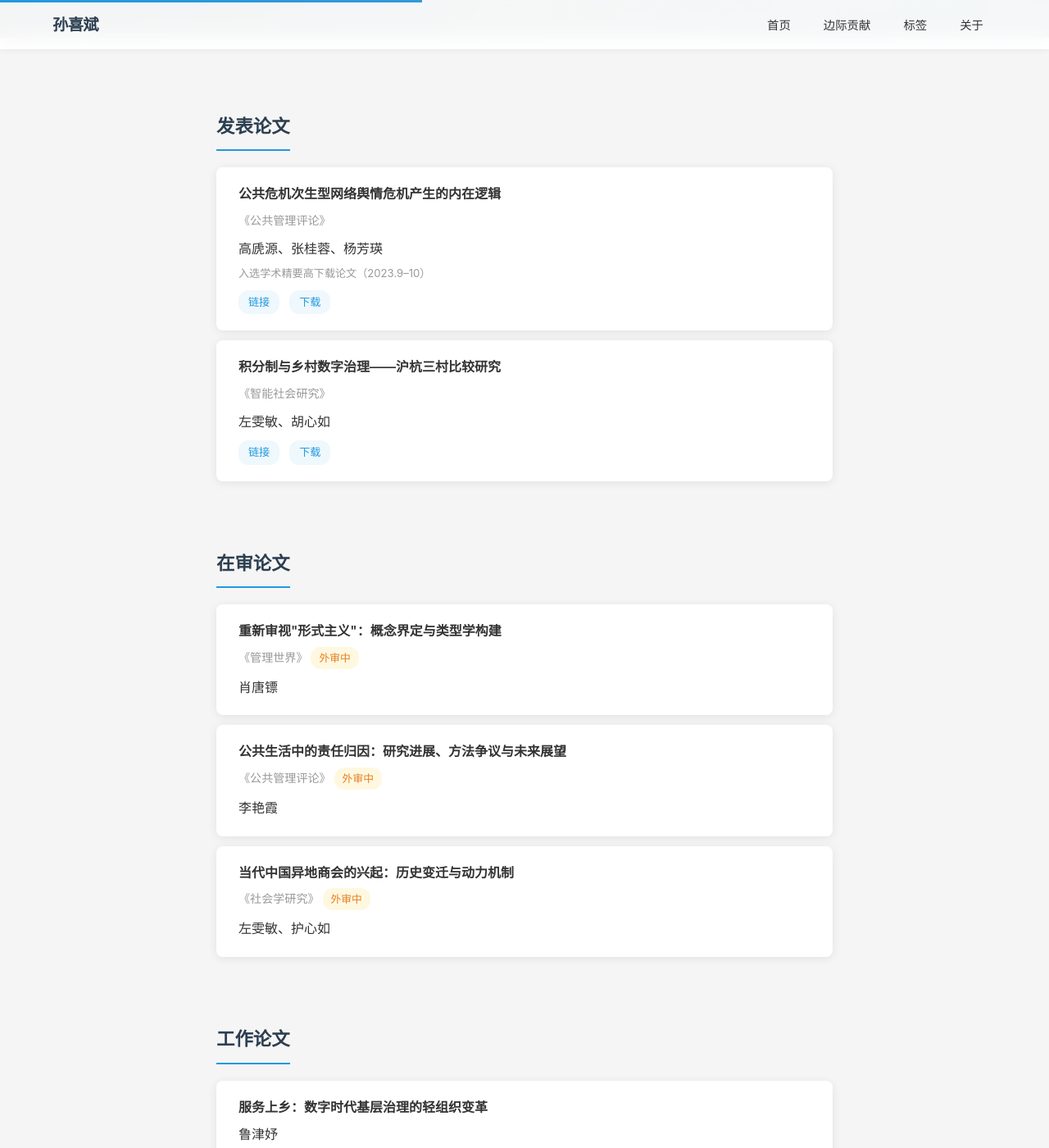
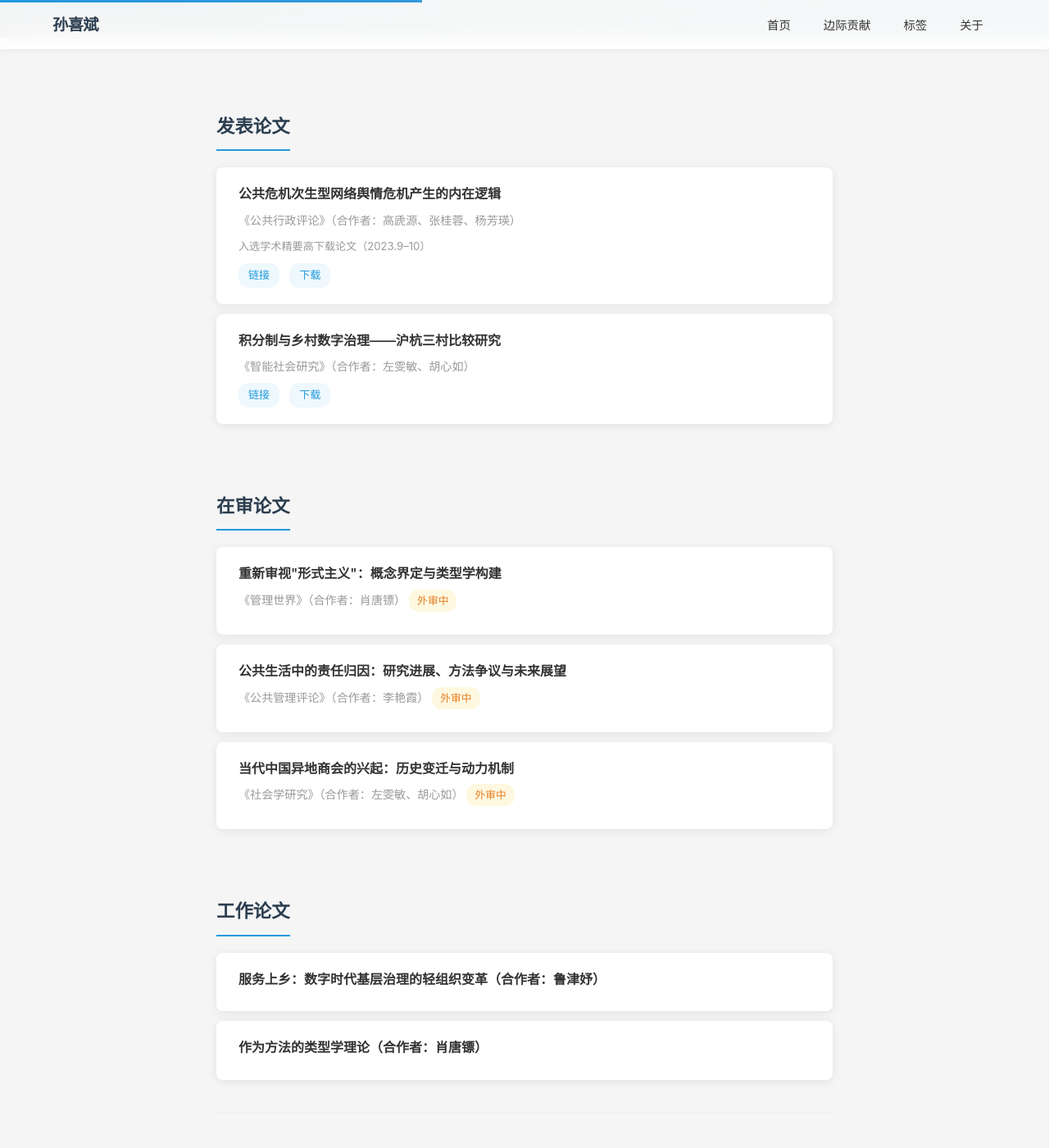
Before and after one commit to xibinsun/xibinsun.github.io, a Jekyll site: the page built from publication.html, in a window 1280 px wide and 1400 px high, scrolled down 354 px. Shown: the whole window at 82% size. Built offline with Jekyll 4.4.1, drawn with Linux system fonts in a browser that asks for light colours; nearby versions of some CDN libraries.

Commit message:
Update publication.html

```diff
--- a/publication.html
+++ b/publication.html
@@ -13,8 +13,7 @@ description: "学术论文与研究成果"
 
         <div class="pub-item">
             <div class="pub-title">公共危机次生型网络舆情危机产生的内在逻辑</div>
-            <div class="pub-journal">《公共管理评论》</div>
-            <div class="pub-co">高虒源、张桂蓉、杨芳瑛</div>
+            <div class="pub-journal">《公共行政评论》（合作者：高虒源、张桂蓉、杨芳瑛）</div>
             <span class="pub-note">入选学术精要高下载论文（2023.9–10）</span>
             <div class="pub-links mt-1">
                 <a href="https://kns.cnki.net/kcms/detail/detail.aspx?dbcode=CJFD&dbname=CJFDLAST2019&filename=GGXZ201904009&uniplatform=NZKPT" target="_blank">链接</a>
@@ -24,8 +23,7 @@ description: "学术论文与研究成果"
 
         <div class="pub-item">
             <div class="pub-title">积分制与乡村数字治理——沪杭三村比较研究</div>
-            <div class="pub-journal">《智能社会研究》</div>
-            <div class="pub-co">左雯敏、胡心如</div>
+            <div class="pub-journal">《智能社会研究》（合作者：左雯敏、胡心如）</div>
             <div class="pub-links mt-1">
                 <a href="https://kns.cnki.net/kcms2/article/abstract?v=hx6LgM6qJjtKMM2DHXxVt5vgL3rIZo74fx2b2gJU4mCB1q20PdPndWHoenZbLvq4Q3ya8UrnxCnUygFm7G-eKI4tRvEr9EOskTLpK94q9TNwGtxPbTG1_q5CWlLvgZWKoapV5mz0yhMJF5EB7hojtSHihkfwIziW0TTTLAtQkRErixFqY3hnrw==&uniplatform=NZKPT&language=CHS" target="_blank">链接</a>
                 <a href="{{ site.baseurl }}/files/积分制与乡村数字治理——沪杭三村比较研究.pdf" target="_blank">下载</a>
@@ -39,20 +37,17 @@ description: "学术论文与研究成果"
 
         <div class="pub-item">
             <div class="pub-title">重新审视"形式主义"：概念界定与类型学构建</div>
-            <div class="pub-journal">《管理世界》 <span class="pub-status">外审中</span></div>
-               <div class="pub-co">肖唐镖</div>
+            <div class="pub-journal">《管理世界》（合作者：肖唐镖） <span class="pub-status">外审中</span></div>
         </div>
 
         <div class="pub-item">
             <div class="pub-title">公共生活中的责任归因：研究进展、方法争议与未来展望</div>
-            <div class="pub-journal">《公共管理评论》 <span class="pub-status">外审中</span></div>
-               <div class="pub-co">李艳霞</div>
+            <div class="pub-journal">《公共管理评论》（合作者：李艳霞） <span class="pub-status">外审中</span></div>
         </div>
 
         <div class="pub-item">
             <div class="pub-title">当代中国异地商会的兴起：历史变迁与动力机制</div>
-            <div class="pub-journal">《社会学研究》 <span class="pub-status">外审中</span></div>
-            <div class="pub-co">左雯敏、护心如</div>
+            <div class="pub-journal">《社会学研究》（合作者：左雯敏、胡心如） <span class="pub-status">外审中</span></div>
         </div>
     </div>
 
@@ -61,13 +56,11 @@ description: "学术论文与研究成果"
         <h2>工作论文</h2>
 
         <div class="pub-item">
-            <div class="pub-title">服务上乡：数字时代基层治理的轻组织变革</div>
-            <div class="pub-co">鲁津妤</div>
+            <div class="pub-title">服务上乡：数字时代基层治理的轻组织变革（合作者：鲁津妤）</div>
         </div>
 
         <div class="pub-item">
-            <div class="pub-title">作为方法的类型学理论</div>
-            <div class="pub-co">肖唐镖</div>
+            <div class="pub-title">作为方法的类型学理论（合作者：肖唐镖）</div>
         </div>
     </div>
 
```
